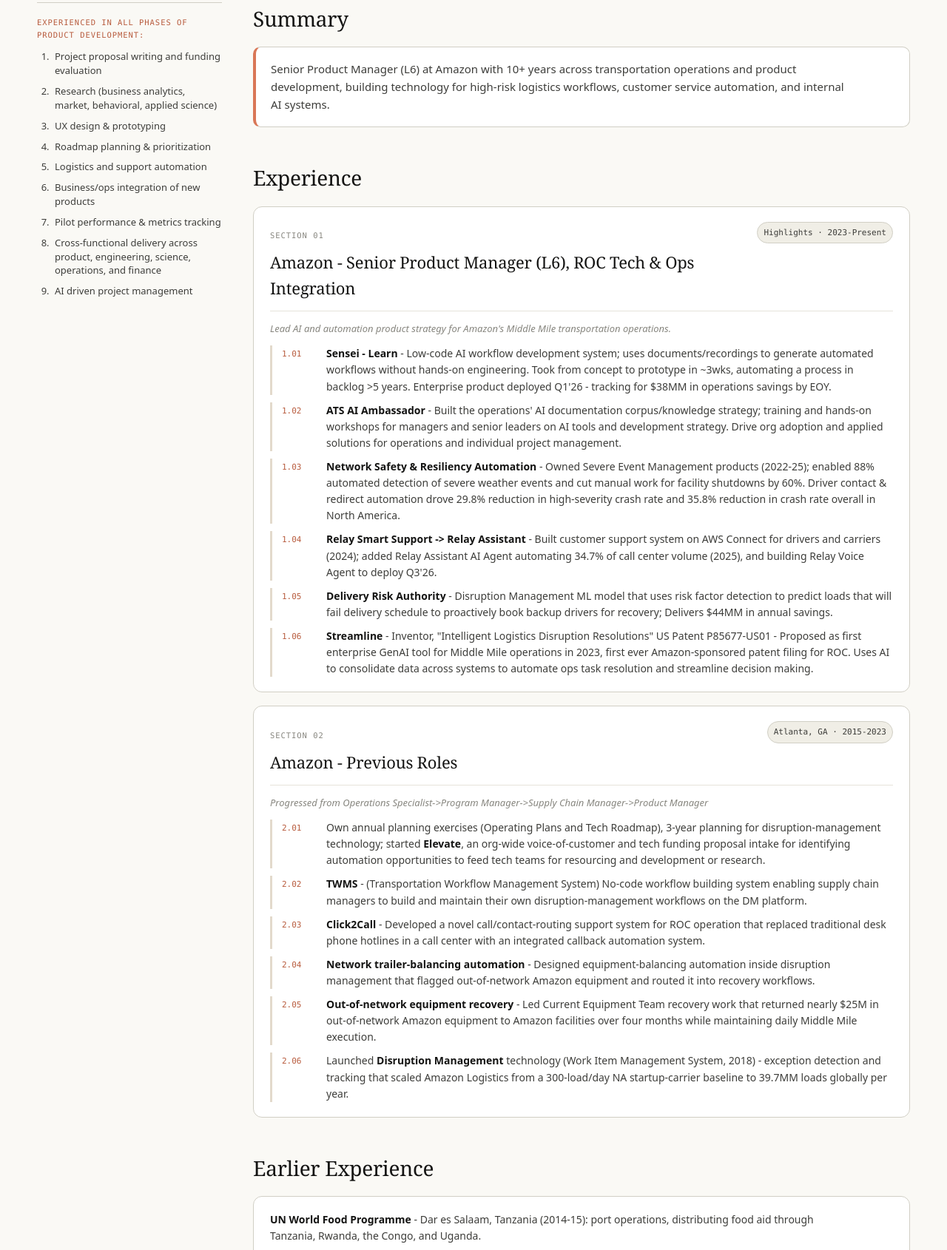
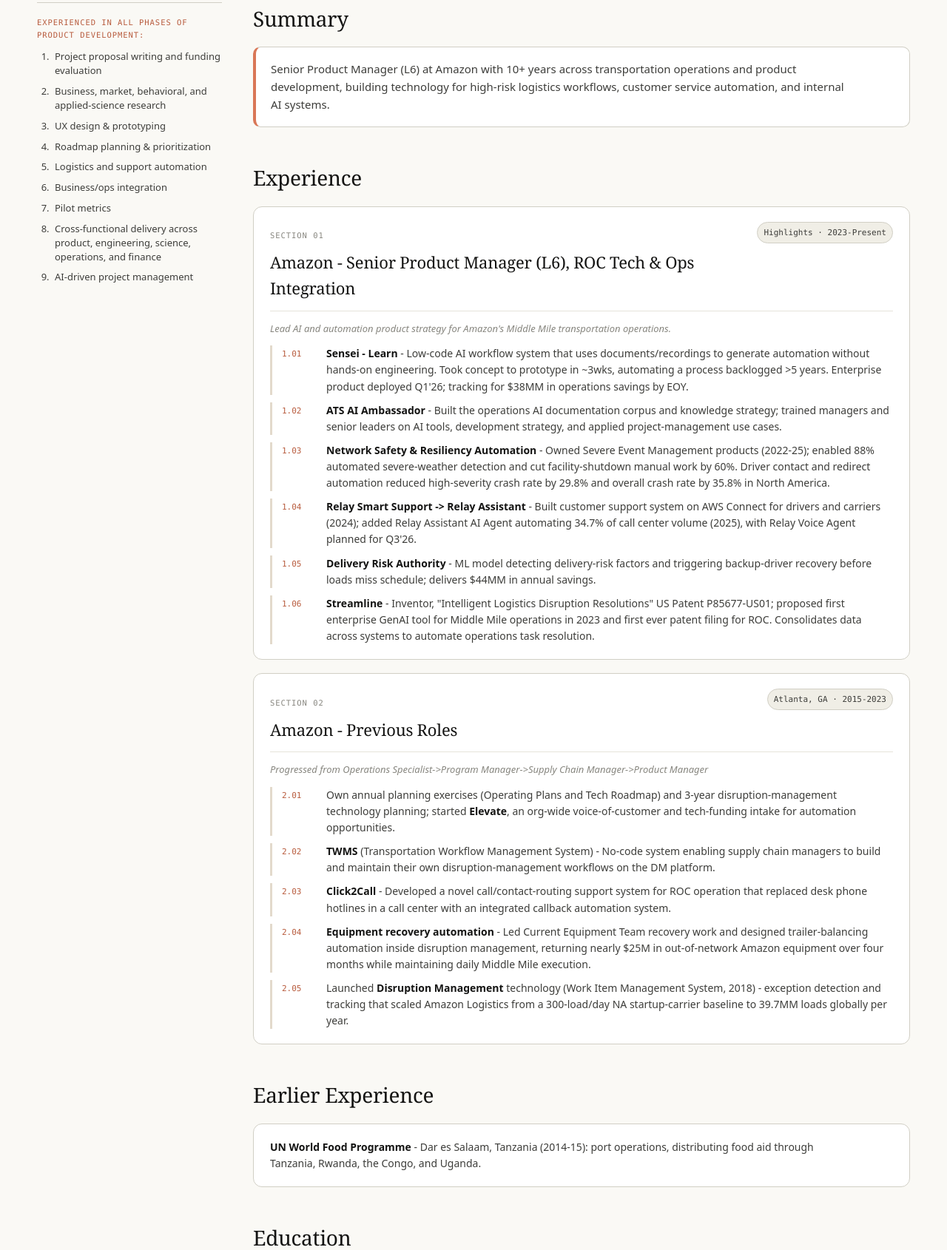
Before and after one commit to henrylawler/henry-lawler-resume, a plain HTML site: page index.html in a window 1280 px wide. Shown: the part 265-1955 px from the top of the page at 74% size. Drawn offline with Linux system fonts and the light colour scheme.

Commit message:
Resume: direct-ownership language and tighter phrasing
Co-Authored-By: Claude Opus 5 <noreply@anthropic.com>

```diff
--- a/index.html
+++ b/index.html
@@ -326,14 +326,14 @@
       <p>Experienced in all phases of product development:</p>
       <ol>
         <li>Project proposal writing and funding evaluation</li>
-        <li>Research (business analytics, market, behavioral, applied science)</li>
+        <li>Business, market, behavioral, and applied-science research</li>
         <li>UX design &amp; prototyping</li>
         <li>Roadmap planning &amp; prioritization</li>
         <li>Logistics and support automation</li>
-        <li>Business/ops integration of new products</li>
-        <li>Pilot performance &amp; metrics tracking</li>
+        <li>Business/ops integration</li>
+        <li>Pilot metrics</li>
         <li>Cross-functional delivery across product, engineering, science, operations, and finance</li>
-        <li>AI driven project management</li>
+        <li>AI-driven project management</li>
       </ol>
     </aside>
         <div class="content">
@@ -363,27 +363,27 @@
           <ol class="evidence-list">
           <li>
             <span class="num">1.01</span>
-            <p><strong>Sensei - Learn</strong><span> - Low-code AI workflow development system; uses documents/recordings to generate automated workflows without hands-on engineering. Took from concept to prototype in ~3wks, automating a process in backlog &gt;5 years. Enterprise product deployed Q1&#x27;26 - tracking for $38MM in operations savings by EOY.</span></p>
+            <p><strong>Sensei - Learn</strong><span> - Low-code AI workflow system that uses documents/recordings to generate automation without hands-on engineering. Took concept to prototype in ~3wks, automating a process backlogged &gt;5 years. Enterprise product deployed Q1&#x27;26; tracking for $38MM in operations savings by EOY.</span></p>
           </li>
           <li>
             <span class="num">1.02</span>
-            <p><strong>ATS AI Ambassador</strong><span> - Built the operations&#x27; AI documentation corpus/knowledge strategy; training and hands-on workshops for managers and senior leaders on AI tools and development strategy. Drive org adoption and applied solutions for operations and individual project management.</span></p>
+            <p><strong>ATS AI Ambassador</strong><span> - Built the operations AI documentation corpus and knowledge strategy; trained managers and senior leaders on AI tools, development strategy, and applied project-management use cases.</span></p>
           </li>
           <li>
             <span class="num">1.03</span>
-            <p><strong>Network Safety &amp; Resiliency Automation</strong><span> - Owned Severe Event Management products (2022-25); enabled 88% automated detection of severe weather events and cut manual work for facility shutdowns by 60%. Driver contact &amp; redirect automation drove 29.8% reduction in high-severity crash rate and 35.8% reduction in crash rate overall in North America.</span></p>
+            <p><strong>Network Safety &amp; Resiliency Automation</strong><span> - Owned Severe Event Management products (2022-25); enabled 88% automated severe-weather detection and cut facility-shutdown manual work by 60%. Driver contact and redirect automation reduced high-severity crash rate by 29.8% and overall crash rate by 35.8% in North America.</span></p>
           </li>
           <li>
             <span class="num">1.04</span>
-            <p><strong>Relay Smart Support -&gt; Relay Assistant</strong><span> - Built customer support system on AWS Connect for drivers and carriers (2024); added Relay Assistant AI Agent automating 34.7% of call center volume (2025), and building Relay Voice Agent to deploy Q3&#x27;26.</span></p>
+            <p><strong>Relay Smart Support -&gt; Relay Assistant</strong><span> - Built customer support system on AWS Connect for drivers and carriers (2024); added Relay Assistant AI Agent automating 34.7% of call center volume (2025), with Relay Voice Agent planned for Q3&#x27;26.</span></p>
           </li>
           <li>
             <span class="num">1.05</span>
-            <p><strong>Delivery Risk Authority</strong><span> - Disruption Management ML model that uses risk factor detection to predict loads that will fail delivery schedule to proactively book backup drivers for recovery; Delivers $44MM in annual savings.</span></p>
+            <p><strong>Delivery Risk Authority</strong><span> - ML model detecting delivery-risk factors and triggering backup-driver recovery before loads miss schedule; delivers $44MM in annual savings.</span></p>
           </li>
           <li>
             <span class="num">1.06</span>
-            <p><strong>Streamline</strong><span> - Inventor, &quot;Intelligent Logistics Disruption Resolutions&quot; US Patent P85677-US01 - Proposed as first enterprise GenAI tool for Middle Mile operations in 2023, first ever Amazon-sponsored patent filing for ROC. Uses AI to consolidate data across systems to automate ops task resolution and streamline decision making.</span></p>
+            <p><strong>Streamline</strong><span> - Inventor, &quot;Intelligent Logistics Disruption Resolutions&quot; US Patent P85677-US01; proposed first enterprise GenAI tool for Middle Mile operations in 2023 and first ever patent filing for ROC. Consolidates data across systems to automate operations task resolution.</span></p>
           </li>
           </ol>
         </article>
@@ -401,26 +401,22 @@
           <ol class="evidence-list">
           <li>
             <span class="num">2.01</span>
-            <p>Own annual planning exercises (Operating Plans and Tech Roadmap), 3-year planning for disruption-management technology; started <strong>Elevate</strong>, an org-wide voice-of-customer and tech funding proposal intake for identifying automation opportunities to feed tech teams for resourcing and development or research.</p>
+            <p>Own annual planning exercises (Operating Plans and Tech Roadmap) and 3-year disruption-management technology planning; started <strong>Elevate</strong>, an org-wide voice-of-customer and tech-funding intake for automation opportunities.</p>
           </li>
           <li>
             <span class="num">2.02</span>
-            <p><strong>TWMS</strong><span> - (Transportation Workflow Management System) No-code workflow building system enabling supply chain managers to build and maintain their own disruption-management workflows on the DM platform.</span></p>
+            <p><strong>TWMS</strong> (Transportation Workflow Management System) - No-code system enabling supply chain managers to build and maintain their own disruption-management workflows on the DM platform.</p>
           </li>
           <li>
             <span class="num">2.03</span>
-            <p><strong>Click2Call</strong><span> - Developed a novel call/contact-routing support system for ROC operation that replaced traditional desk phone hotlines in a call center with an integrated callback automation system.</span></p>
+            <p><strong>Click2Call</strong><span> - Developed a novel call/contact-routing support system for ROC operation that replaced desk phone hotlines in a call center with an integrated callback automation system.</span></p>
           </li>
           <li>
             <span class="num">2.04</span>
-            <p><strong>Network trailer-balancing automation</strong><span> - Designed equipment-balancing automation inside disruption management that flagged out-of-network Amazon equipment and routed it into recovery workflows.</span></p>
+            <p><strong>Equipment recovery automation</strong><span> - Led Current Equipment Team recovery work and designed trailer-balancing automation inside disruption management, returning nearly $25M in out-of-network Amazon equipment over four months while maintaining daily Middle Mile execution.</span></p>
           </li>
           <li>
             <span class="num">2.05</span>
-            <p><strong>Out-of-network equipment recovery</strong><span> - Led Current Equipment Team recovery work that returned nearly $25M in out-of-network Amazon equipment to Amazon facilities over four months while maintaining daily Middle Mile execution.</span></p>
-          </li>
-          <li>
-            <span class="num">2.06</span>
             <p>Launched <strong>Disruption Management</strong> technology (Work Item Management System, 2018) - exception detection and tracking that scaled Amazon Logistics from a 300-load/day NA startup-carrier baseline to 39.7MM loads globally per year.</p>
           </li>
           </ol>
```
